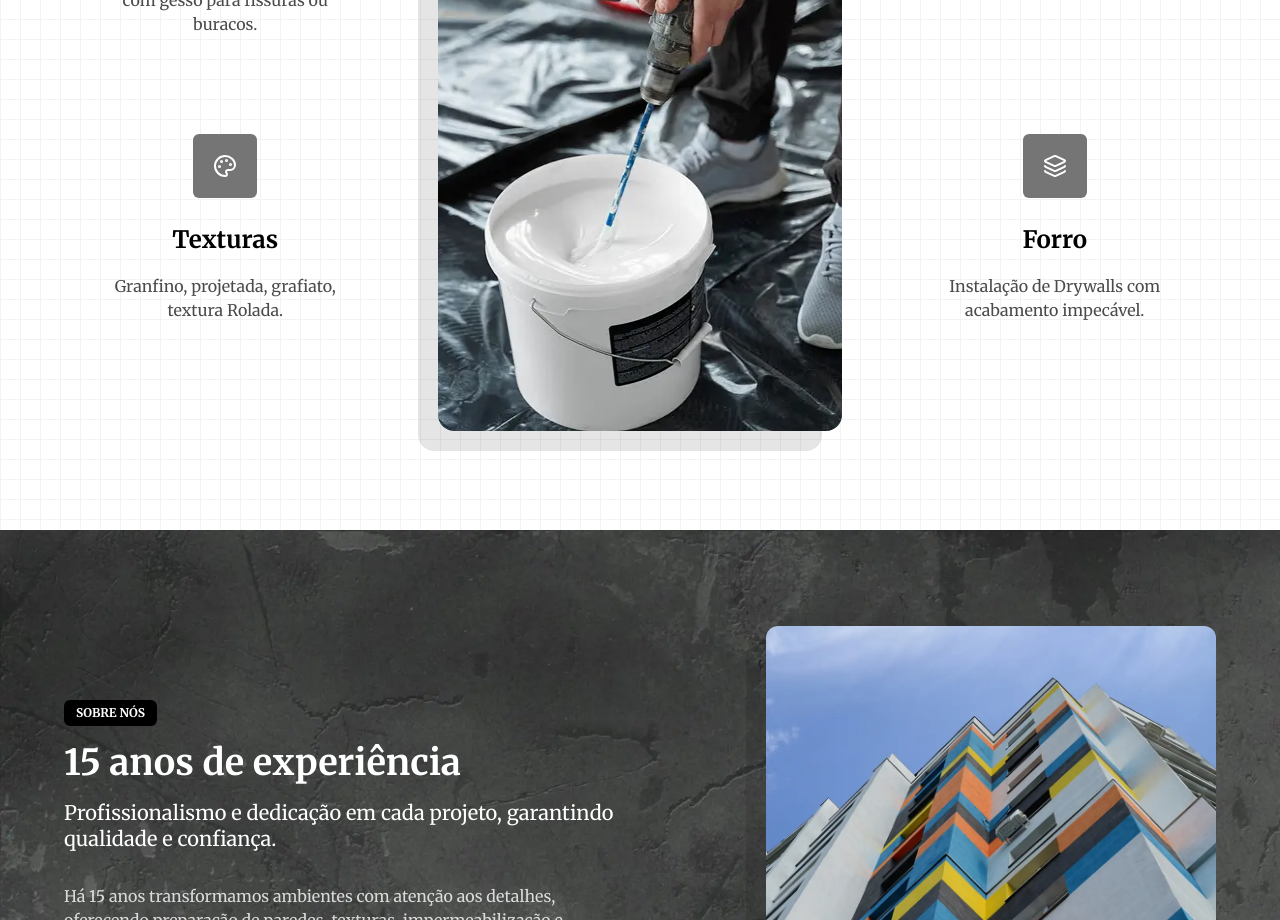
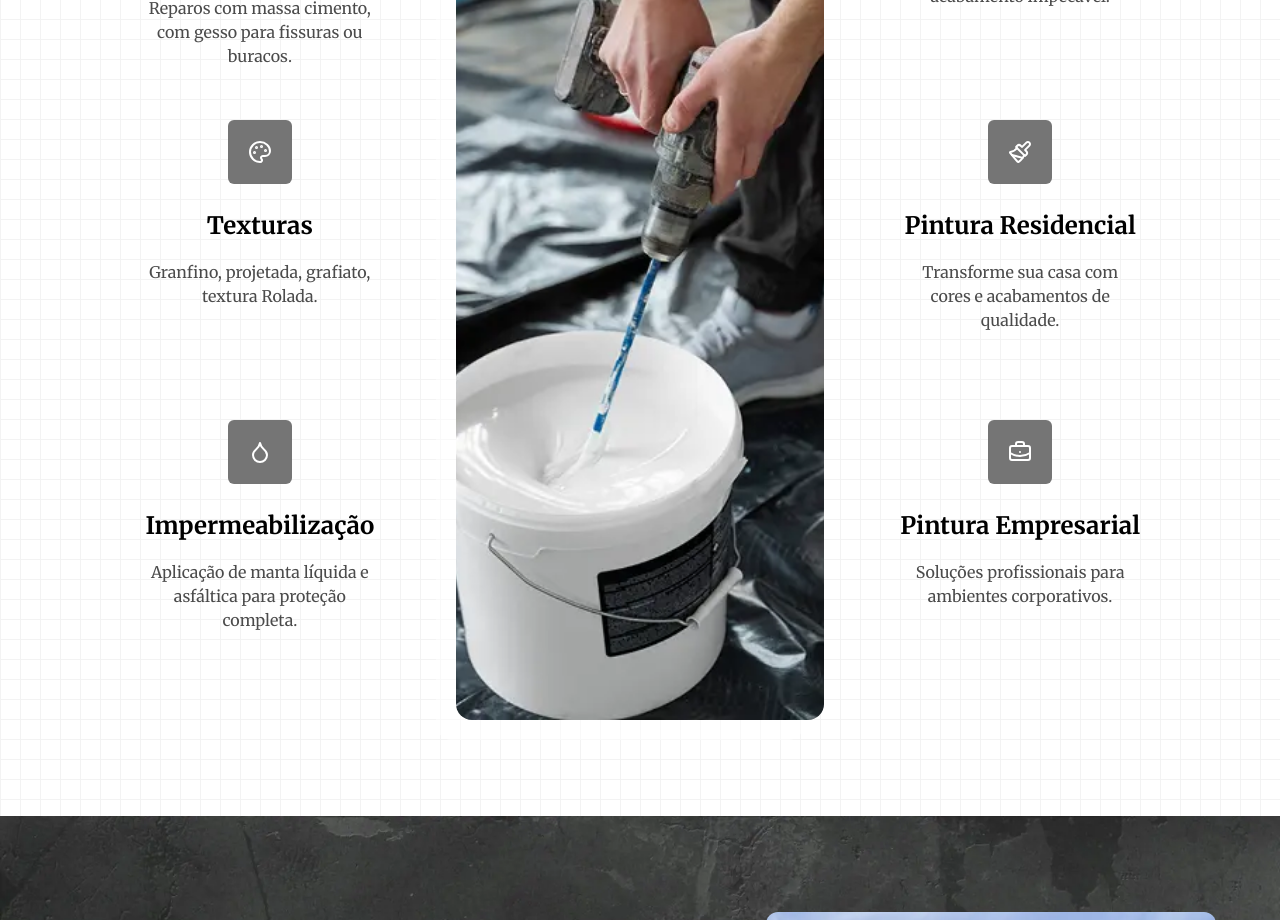
Before and after one commit to Paper-Street-Softwares/LP-Renovar-Pinturas, a React (Vite) app: page / in a window 1280 px wide. Shown: the part 1220-2140 px from the top of the page. Built offline with nearby package versions, Linux system fonts and the light colour scheme; a web font is replaced by a local one.

Commit message:
fix: Copy Features

```diff
--- a/src/components/sections/Features6cards.jsx
+++ b/src/components/sections/Features6cards.jsx
@@ -37,12 +37,13 @@ export default function Features6cards({ colorMode }) {
   return (
     <SectionArea id="service" className={`${bgClass}`}>
       <SectionHeader
-        className={`text-center ${textClass}`}
+        className={`text-center mb-[26px] tablet1:mb-[40px] desktop1:mb-[72px] ${textClass}`}
         miniTitle={t("features.miniTag")}
         sectionHeaderTitle={t("features.title")}
         sectionHeaderSubtitle={t("features.subtitle")}
         titleColorSet={textClass}
         subtitleColorSet={textClass}
+        colorMode="dark"
       />
 
       <SectionWrapper>
--- a/src/content/content.jsx
+++ b/src/content/content.jsx
@@ -354,11 +354,11 @@ const content = {
             stroke-width="2"
             stroke-linecap="round"
             stroke-linejoin="round"
-            class="lucide lucide-circle-dollar-sign-icon lucide-circle-dollar-sign"
+            class="lucide lucide-paintbrush-icon lucide-paintbrush"
           >
-            <circle cx="12" cy="12" r="10" />
-            <path d="M16 8h-6a2 2 0 1 0 0 4h4a2 2 0 1 1 0 4H8" />
-            <path d="M12 18V6" />
+            <path d="m14.622 17.897-10.68-2.913" />
+            <path d="M18.376 2.622a1 1 0 1 1 3.002 3.002L17.36 9.643a.5.5 0 0 0 0 .707l.944.944a2.41 2.41 0 0 1 0 3.408l-.944.944a.5.5 0 0 1-.707 0L8.354 7.348a.5.5 0 0 1 0-.707l.944-.944a2.41 2.41 0 0 1 3.408 0l.944.944a.5.5 0 0 0 .707 0z" />
+            <path d="M9 8c-1.804 2.71-3.97 3.46-6.583 3.948a.507.507 0 0 0-.302.819l7.32 8.883a1 1 0 0 0 1.185.204C12.735 20.405 16 16.792 16 15" />
           </svg>
         ),
         buttonLabelModal: "Fale Conosco",
@@ -388,11 +388,12 @@ const content = {
             stroke-width="2"
             stroke-linecap="round"
             stroke-linejoin="round"
-            class="lucide lucide-circle-dollar-sign-icon lucide-circle-dollar-sign"
+            class="lucide lucide-briefcase-business-icon lucide-briefcase-business"
           >
-            <circle cx="12" cy="12" r="10" />
-            <path d="M16 8h-6a2 2 0 1 0 0 4h4a2 2 0 1 1 0 4H8" />
-            <path d="M12 18V6" />
+            <path d="M12 12h.01" />
+            <path d="M16 6V4a2 2 0 0 0-2-2h-4a2 2 0 0 0-2 2v2" />
+            <path d="M22 13a18.15 18.15 0 0 1-20 0" />
+            <rect width="20" height="14" x="2" y="6" rx="2" />
           </svg>
         ),
         buttonLabelModal: "Fale Conosco",
--- a/src/locales/pt.json
+++ b/src/locales/pt.json
@@ -59,15 +59,15 @@
       "servicesButton": "A_Definir"
     },
     "card5": {
-      "title": "A_Definir",
-      "subtitle": "A_Definir",
+      "title": "Pintura Residencial",
+      "subtitle": "Transforme sua casa com cores e acabamentos de qualidade.",
       "description": "A_Definir",
       "buttonLabelModal": "A_Definir",
       "buttonLabel": "A_Definir"
     },
     "card6": {
-      "title": "A_Definir",
-      "subtitle": "A_Definir",
+      "title": "Pintura Empresarial",
+      "subtitle": "Soluções profissionais para ambientes corporativos.",
       "description": "A_Definir",
       "buttonLabelModal": "A_Definir",
       "buttonLabel": "A_Definir"
--- a/src/pages/Index.jsx
+++ b/src/pages/Index.jsx
@@ -65,11 +65,11 @@ export default function Index() {
 
       <Features
         colorMode={colorMode}
-        defaultFeature={true}
+        defaultFeature={false}
         button={false}
         modalWithCards={false}
         paragraphs={false}
-        sixCards={false}
+        sixCards={true}
         paragraphsModal={false}
       />
 
```
